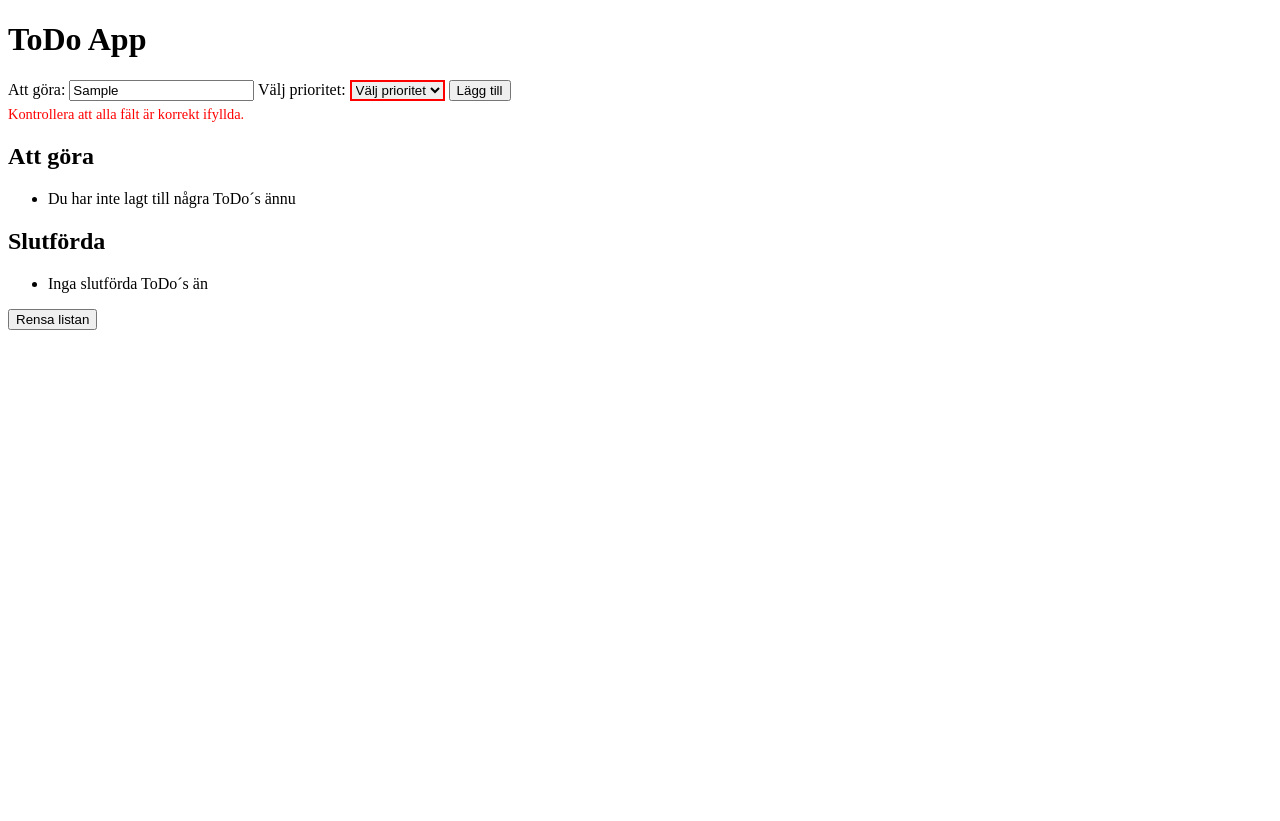
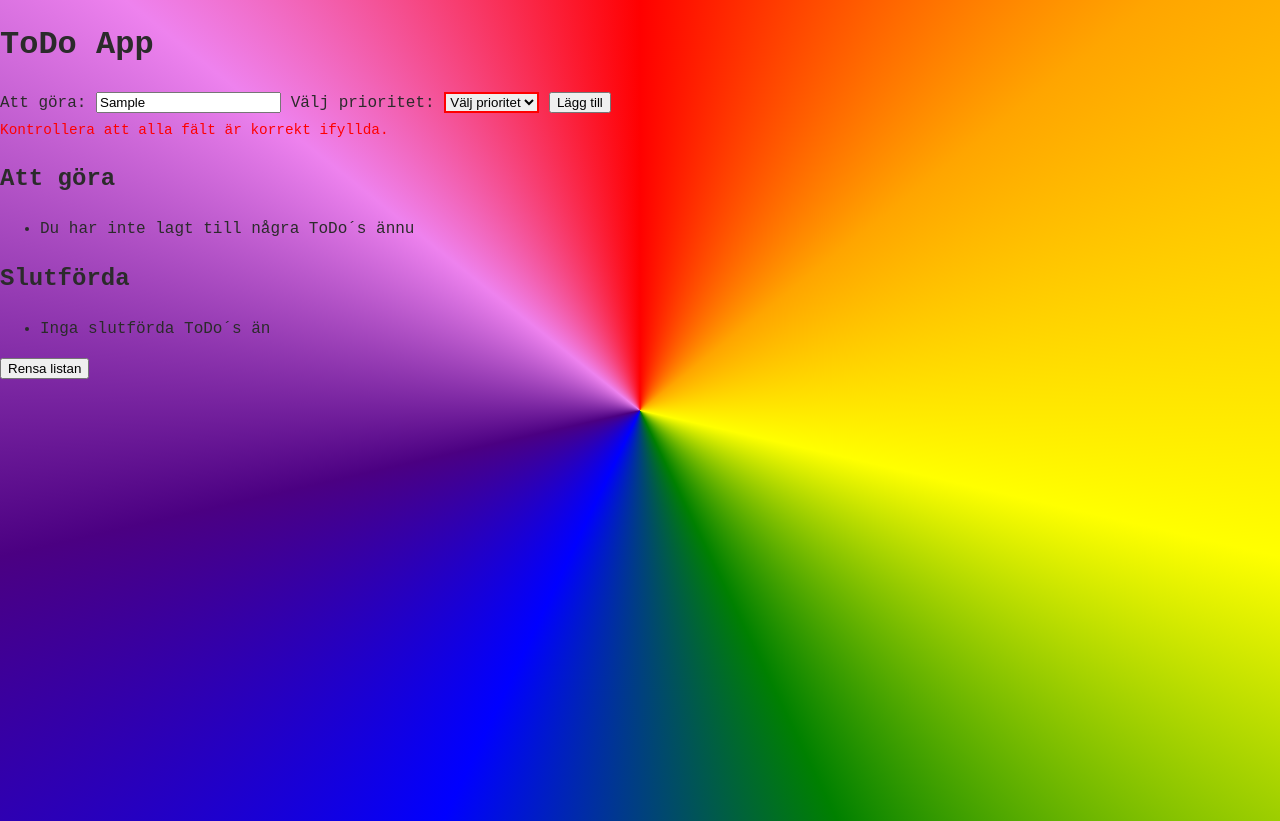
Before and after one commit to fredrikastjernlof/Lab2_ToDo, a website built with Vite: page index.html in a window 1280 px wide. Both pictures are taken after typing "Sample" into the empty fields and a click on the button "Lägg till". Before the commit the page ends 800 px from the top, so only its background shows below. Built offline with nearby package versions, Linux system fonts and the light colour scheme.

Commit message:
Set up initial SCSS structure and base styles

```diff
--- /dev/null
+++ b/src/styles/base/_base.scss
@@ -0,0 +1,27 @@
+@use "./variables" as *;
+
+*,
+*::before,
+*::after {
+  box-sizing: border-box;
+}
+
+body {
+  margin: 0;
+  min-height: 100vh;
+  font-family: 'Courier New', Courier, monospace;
+  line-height: 1.5;
+  color: $text-color;
+
+  background-image: conic-gradient(
+    from 0deg at center,
+    red,
+    orange,
+    yellow,
+    green,
+    blue,
+    indigo,
+    violet,
+    red
+  );
+}
--- /dev/null
+++ b/src/styles/base/_variables.scss
@@ -0,0 +1,7 @@
+$glass-bg: rgba(255, 255, 255, 0.6);
+$glass-border: rgba(255, 255, 255, 0.3);
+
+$text-color: #2b2b2b;
+
+$radius: 16px;
+$shadow: 0 8px 20px rgba(0, 0, 0, 0.1);
--- /dev/null
+++ b/src/styles/components/_form.scss
@@ -0,0 +1,9 @@
+.input-error {
+  border: 2px solid red;
+}
+
+#error-message {
+  color: red;
+  font-size: 0.9rem;
+  margin-top: 5px;
+}
--- a/src/styles/main.scss
+++ b/src/styles/main.scss
@@ -1,9 +1,5 @@
-.input-error {
-  border: 2px solid red;
-}
-
-#error-message {
-  color: red;
-  font-size: 0.9rem;
-  margin-top: 5px;
-}
+@use "./base/variables";
+@use "./base/base";
+@use "./layout/container";
+@use "./components/form";
+@use "./components/todo";
```
Also changed, not shown: src/styles/components/_todo.scss (added), src/styles/layout/_container.scss (added).
